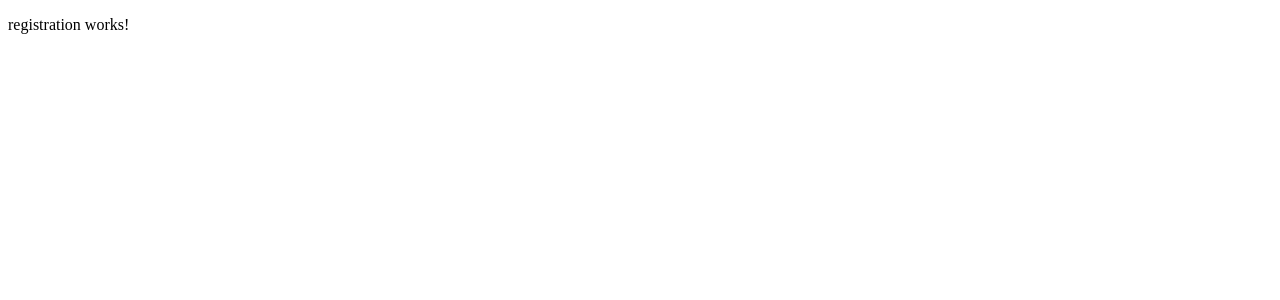
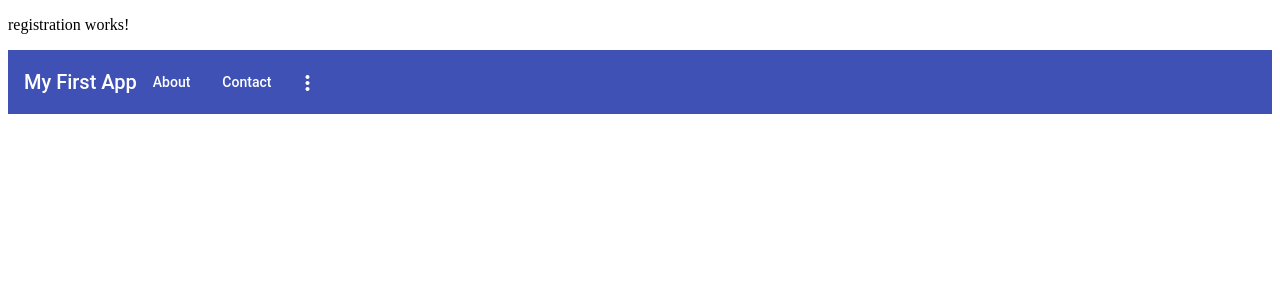
Before and after one commit to bikashjavadeveloper/angularprojectgiffy, an Angular app: page / in a window 1280 px wide. Shown: the top 300 px of the page. Built offline with nearby package versions, Linux system fonts and the light colour scheme.

Commit message:
registation page

```diff
--- a/src/app/registration/registration.component.html
+++ b/src/app/registration/registration.component.html
@@ -1 +1,28 @@
 <p>registration works!</p>
+
+<mat-toolbar color="primary">
+<mat-toolbar-row>
+<span>My First App</span>
+    <span class="example-fill-remaining-space"></span>
+    <span class="align-center"></span>
+    <span class="example-spacer"></span>
+    <button mat-button>About</button>
+    <button mat-button>Contact</button>
+    <button mat-icon-button [matMenuTriggerFor]="menu">
+  <mat-icon>more_vert</mat-icon>
+</button>
+<mat-menu #menu="matMenu">
+  <button mat-menu-item>
+    <mat-icon>dialpad</mat-icon>
+    <span>Redial</span>
+  </button>
+  <button mat-menu-item disabled>
+    <mat-icon>voicemail</mat-icon>
+    <span>Check voicemail</span>
+  </button>
+  <button mat-menu-item>
+    <mat-icon>notifications_off</mat-icon>
+    <span>Disable alerts</span>
+  </button>
+</mat-menu>
+ </mat-toolbar-row>
--- a/src/index.html
+++ b/src/index.html
@@ -11,3 +11,4 @@
   <app-root></app-root>
 </body>
 </html>
+<link href="//fonts.googleapis.com/icon?family=Material+Icons" rel="stylesheet">
```
Also changed, not shown: src/app/app.module.ts (+10 -1 lines), src/app/core/material.module.ts (added, +40 -0 lines).
